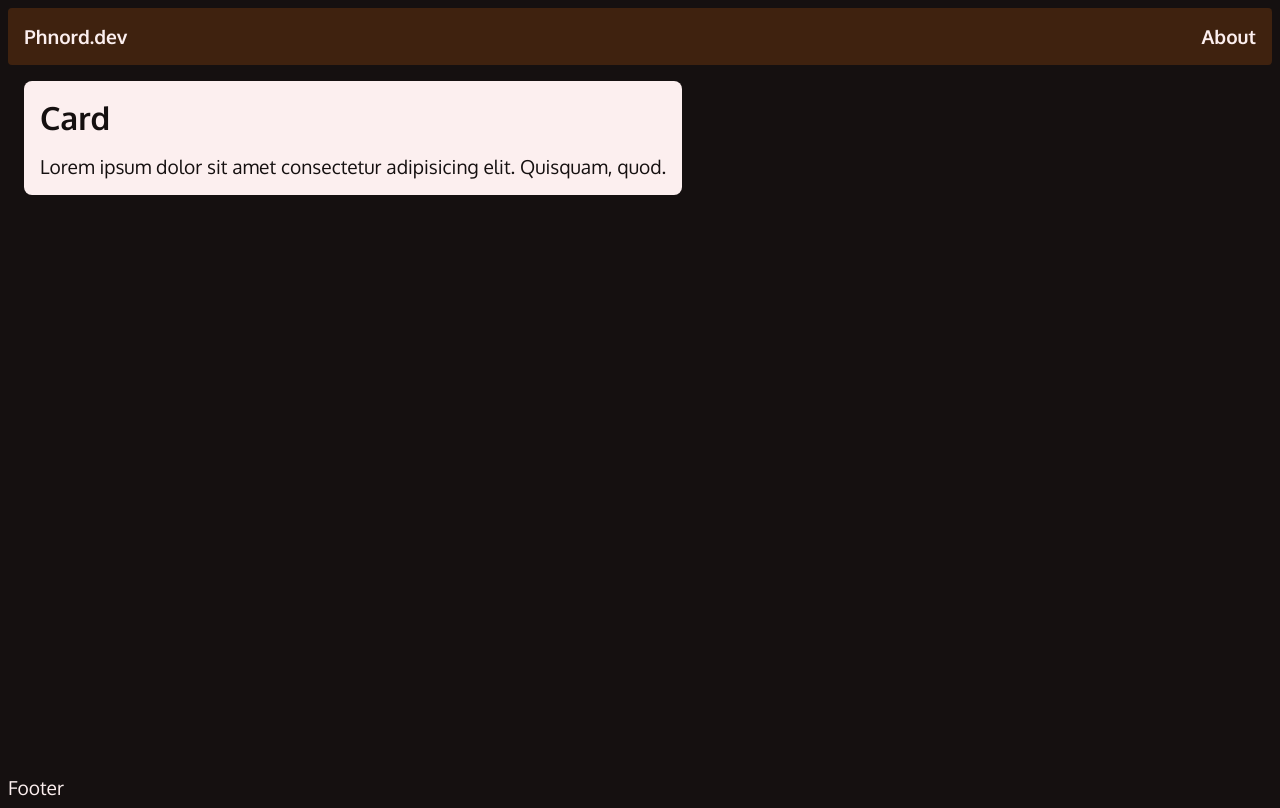
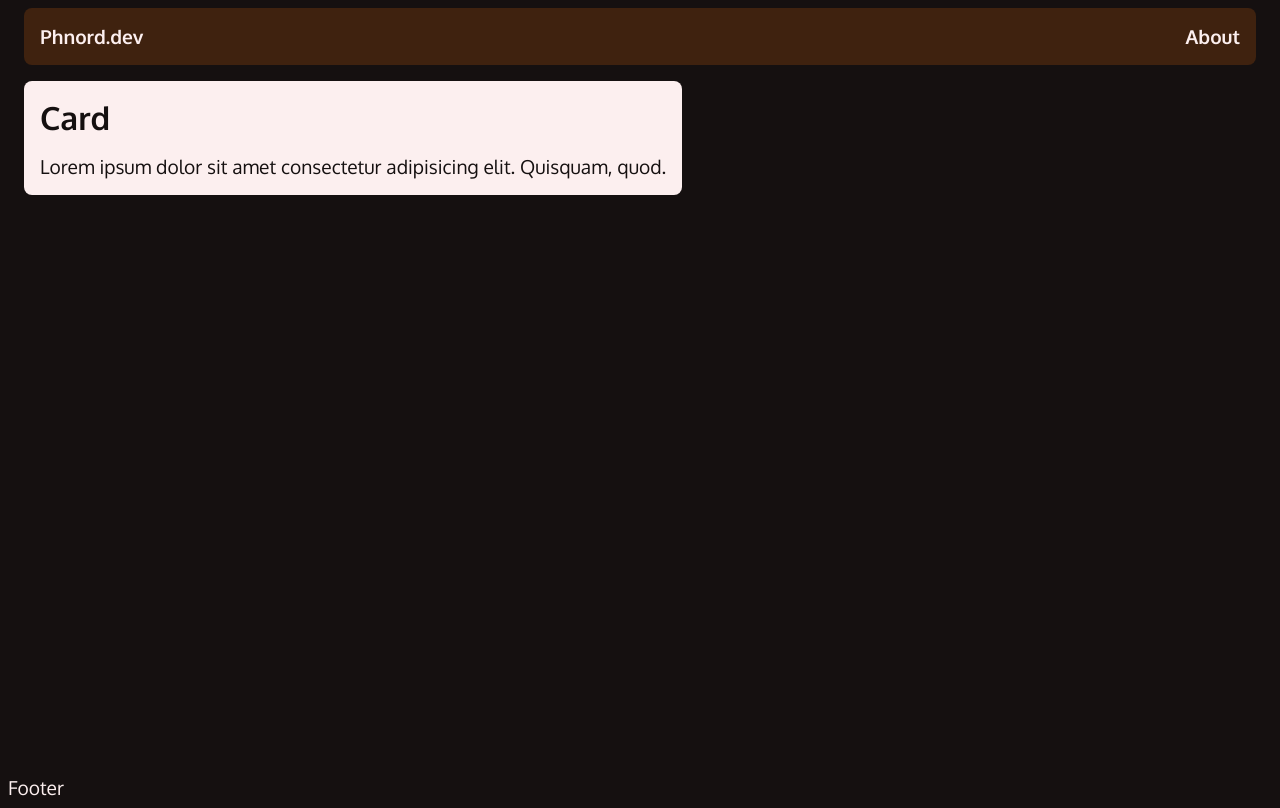
Before and after one commit to Dr0nhp/phnord.dev, a Vue app: page / in a window 1280 px wide. Built offline with nearby package versions, Linux system fonts and the light colour scheme.

Commit message:
Initial Elements

```diff
--- a/src/scss/layout/_header.scss
+++ b/src/scss/layout/_header.scss
@@ -5,7 +5,8 @@ header {
   background-color: $header-background;
   justify-content: space-between;
   padding-inline: 1rem;
-  border-radius: 0.25rem;
+  border-radius: 0.5rem;
+  margin-inline: 1rem;
 
   ul {
     @include flex-center;
```
